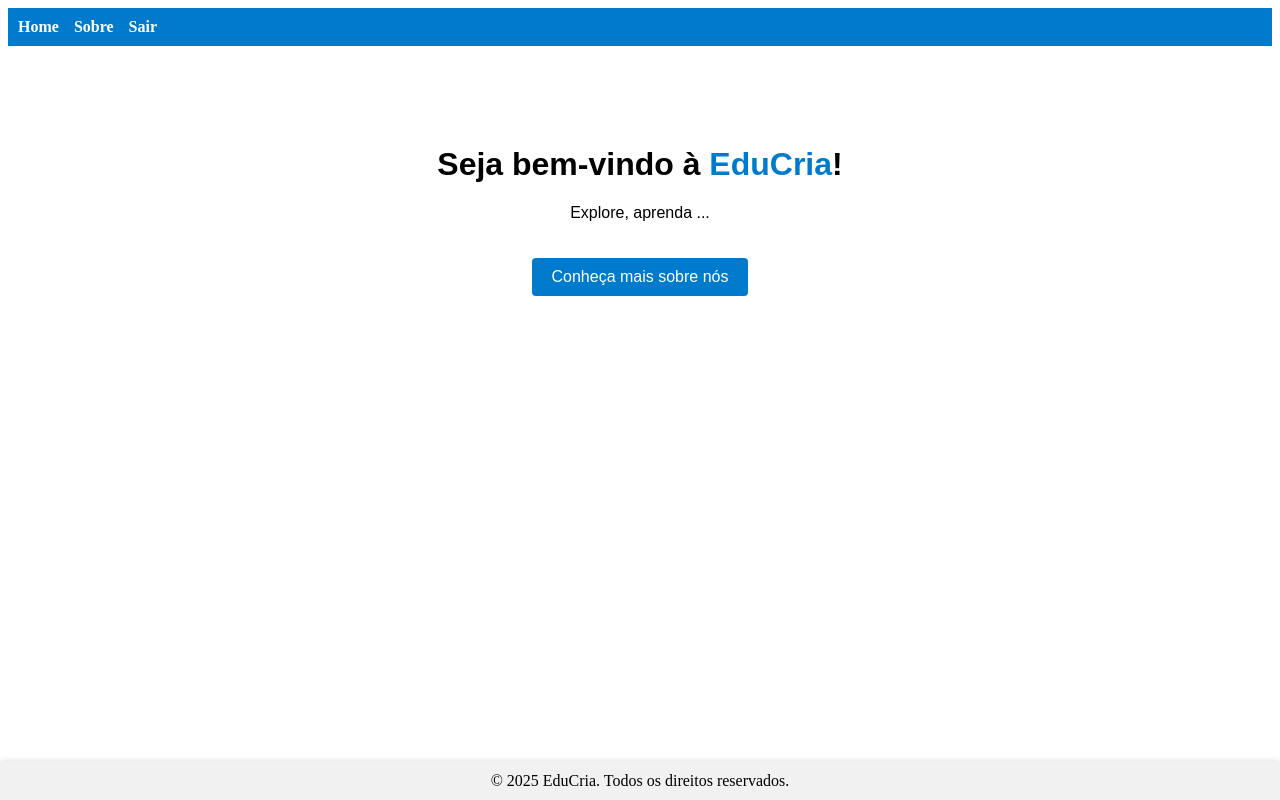
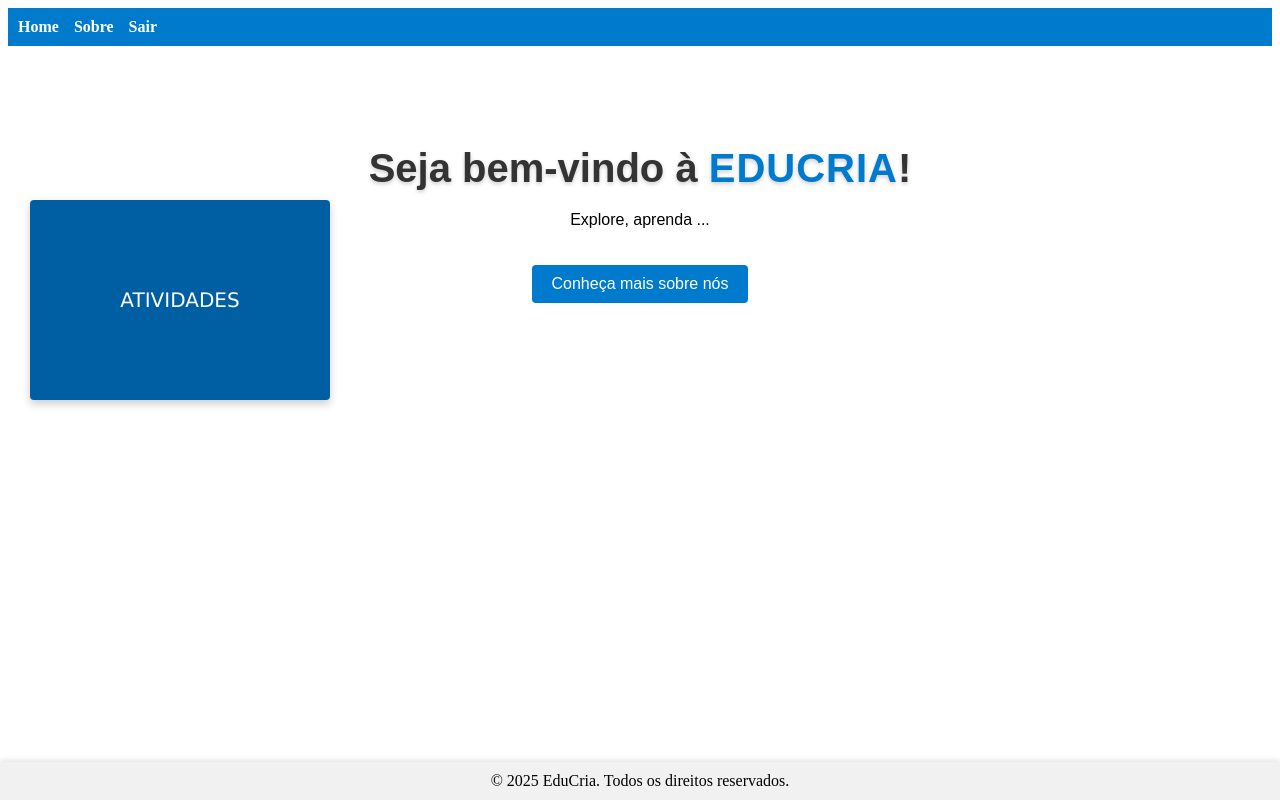
Before and after one commit to JubsQueiroga/TCC, an Angular app in the folder EduCriaFront/: page /home in a window 1280 px wide. Built offline with nearby package versions, Linux system fonts and the light colour scheme; sample sign-in values are in the browser's storage.

Commit message:
educriaa

```diff
--- a/EduCriaFront/src/app/app.routes.ts
+++ b/EduCriaFront/src/app/app.routes.ts
@@ -4,11 +4,13 @@ import { Cadastro } from './pages/cadastro/cadastro';
 import { Home } from './pages/home/home';
 import { Sobre } from './pages/sobre/sobre';
 import { AuthGuard } from './shared/auth.guard'; // 👈 importar aqui
+import { Atividades } from './pages/atividades/atividades';
 
 export const routes: Routes = [
   { path: '', redirectTo: 'login', pathMatch: 'full' },
   { path: 'login', component: Login },
   { path: 'cadastro', component: Cadastro },
+  {path: 'atividades', component: Atividades},
   { path: 'home', component: Home, canActivate: [AuthGuard] },
   { path: 'sobre', component: Sobre, canActivate: [AuthGuard] }
 ];
--- /dev/null
+++ b/EduCriaFront/src/app/pages/atividades/atividades.css
@@ -0,0 +1,10 @@
+.sobre-container {
+  text-align: center;
+  margin-top: 100px;
+  font-family: Arial, sans-serif;
+}
+
+.highlight {
+  color: #007acc;
+  font-weight: bold;
+}
--- /dev/null
+++ b/EduCriaFront/src/app/pages/atividades/atividades.html
@@ -0,0 +1 @@
+<p>atividades works!</p>
--- a/EduCriaFront/src/app/pages/home/home.css
+++ b/EduCriaFront/src/app/pages/home/home.css
@@ -3,8 +3,24 @@
   margin-top: 100px;
   font-family: Arial, sans-serif;
 }
-
+h1 {
+  left: 30px;
+  top: 25%;
+  font-size: 2.5rem;
+  margin-bottom: 20px;
+  color: #333;
+   text-shadow: 0 2px 4px rgba(0,0,0,0.2);
+}
 .highlight {
+  left: 30px;
+  top: 10%;
+font-size: 2.5rem;
+  font-weight: 700;
+  color: #007bff;
+  letter-spacing: 1px;
+  text-transform: uppercase;
+  text-shadow: 0 2px 4px rgba(0,0,0,0.2);
+  margin: 0;
   color: #007acc;
   font-weight: bold;
 }
@@ -23,3 +39,36 @@
 .btn-sobre:hover {
   background-color: #005fa3;
 }
+
+.btn-atividades {
+  position: fixed;
+  left: 30px;              /* distância da lateral esquerda */
+  top: 40%;                /* sobe o botão — quanto menor o valor, mais pra cima */
+  transform: translateY(-50%);
+
+  width: 300px;
+  height: 200px;
+
+  border-radius: 50%;
+  text-align: center;
+  margin-top: 20px;
+  top: 35%;
+  padding: 10px 20px;
+  font-size: 20px;
+    display: flex;                /* habilita flexbox */
+  align-items: center;          /* centraliza verticalmente */
+  justify-content: center;      /* centraliza horizontalmente */
+  font-family: 'Lucida Sans', 'Lucida Sans Regular', 'Lucida Grande', 'Lucida Sans Unicode', Geneva, Verdana, sans-serif;
+  background-color:  #005fa3;
+  color: white;
+  border: none;
+  border: none;
+  cursor: pointer;
+  box-shadow: 0 4px 8px rgba(0,0,0,0.2);
+  transition: all 0.3s ease;
+  border-radius: 4px;
+  cursor: pointer;
+}
+.btn-atividades:hover {
+  background-color: #003f6b;
+}
--- a/EduCriaFront/src/app/pages/home/home.html
+++ b/EduCriaFront/src/app/pages/home/home.html
@@ -3,7 +3,7 @@
 <div class="home-container">
   <h1>Seja bem-vindo à <span class="highlight">EduCria</span>!</h1>
   <p>Explore, aprenda ...</p>
-
   <button (click)="irParaSobre()" class="btn-sobre">Conheça mais sobre nós</button>
+  <button (click)="irParaAtividades()" class="btn-atividades">ATIVIDADES</button>
 </div>
 <app-footer></app-footer>
--- a/EduCriaFront/src/app/pages/home/home.ts
+++ b/EduCriaFront/src/app/pages/home/home.ts
@@ -16,4 +16,7 @@ export class Home{
   irParaSobre() {
     this.router.navigate(['/sobre']);
   }
+  irParaAtividades() {
+    this.router.navigate(['/atividades']);
+  }
 }
--- a/EduCriaFront/src/app/pages/sobre/sobre.html
+++ b/EduCriaFront/src/app/pages/sobre/sobre.html
@@ -51,35 +51,4 @@
   <p>A EduCria é uma plataforma voltada para.</p>
 </div>
 
-
-<div class="sobre-container">
-  <h1>Sobre a <span class="highlight">EduCria</span></h1>
-  <p>A EduCria é uma plataforma voltada para.</p>
-</div>
-
-
-
-
-<div class="sobre-container">
-  <h1>Sobre a <span class="highlight">EduCria</span></h1>
-  <p>A EduCria é uma plataforma voltada para.</p>
-</div>
-
-<div class="sobre-container">
-  <h1>Sobre a <span class="highlight">EduCria</span></h1>
-  <p>A EduCria é uma plataforma voltada para.</p>
-</div>
-
-<div class="sobre-container">
-  <h1>Sobre a <span class="highlight">EduCria</span></h1>
-  <p>A EduCria é uma plataforma voltada para.</p>
-</div>
-
-<div class="sobre-container">
-  <h1>Sobre a <span class="highlight">EduCria</span></h1>
-  <p>A EduCria é uma plataforma voltada para.</p>
-</div>
-
-
-
 <app-footer></app-footer>
```
Also changed, not shown: EduCriaFront/src/app/pages/atividades/atividades.ts (added, +11 -0 lines), 1 other file (tests, documents, lock files or other folders).
